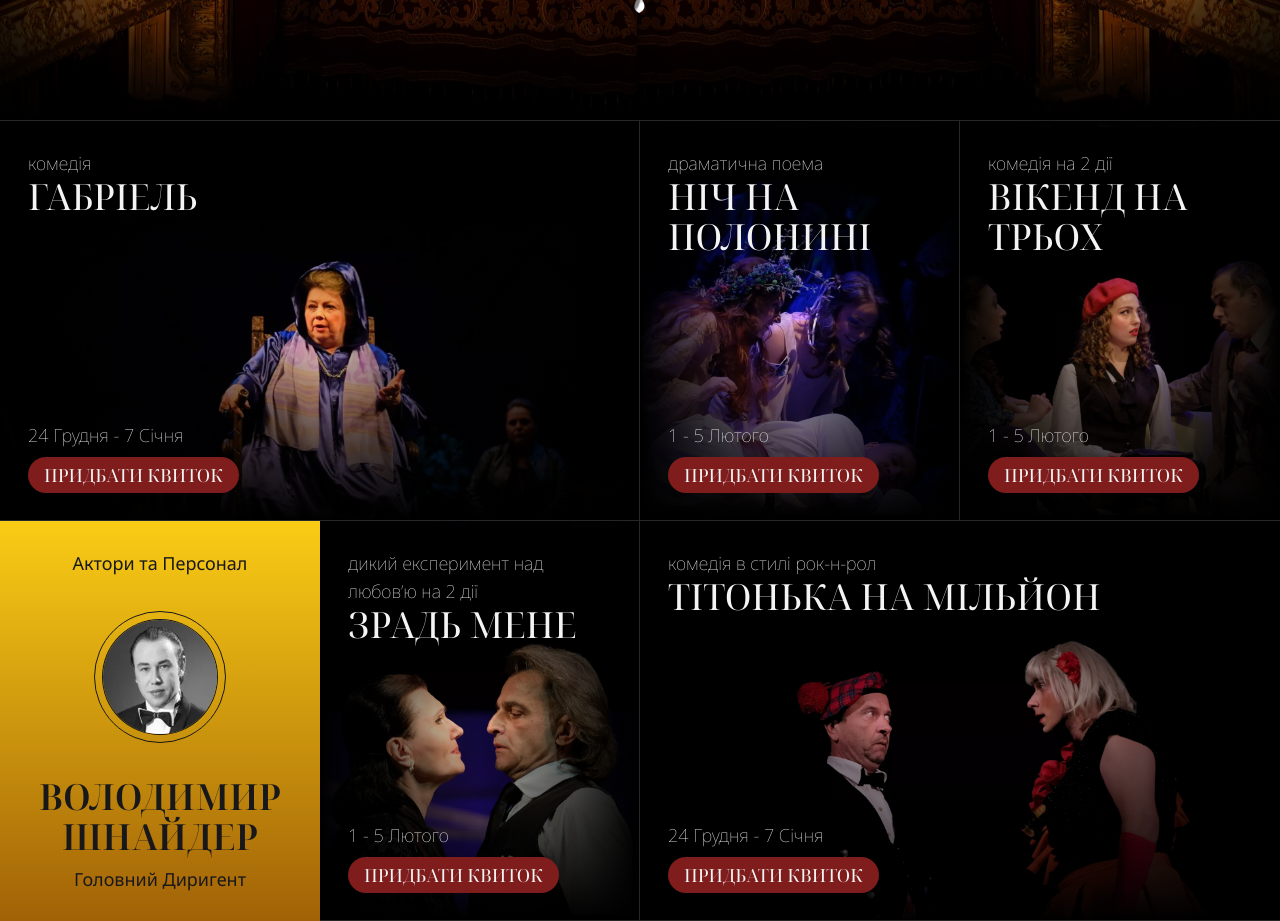
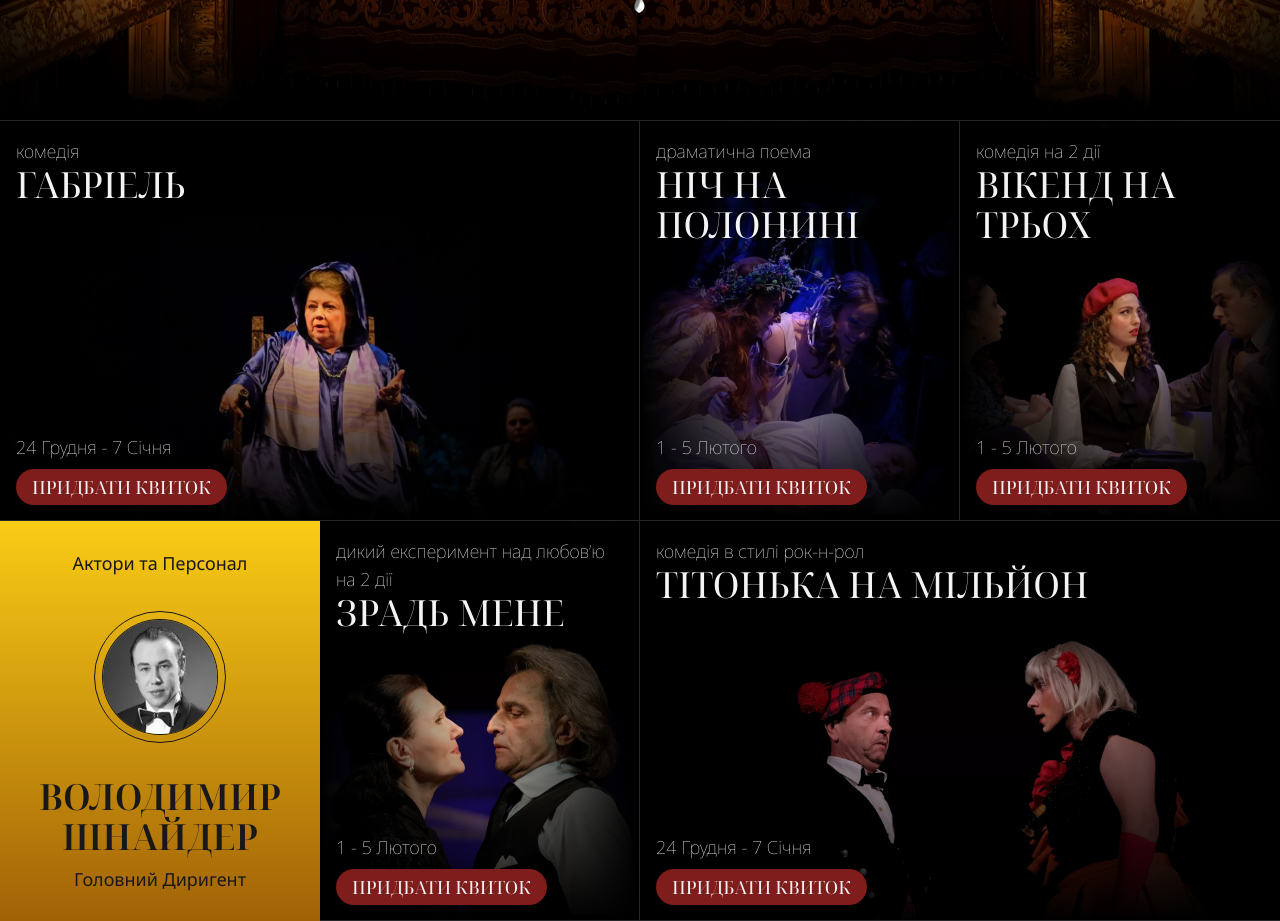
Before and after one commit to vberkoz/chernivtsi-theatre, a Next.js app: page / in a window 1280 px wide. Shown: the part 480-1401 px from the top of the page. Built offline with nearby package versions, Linux system fonts and the light colour scheme.

Commit message:
Update Premiere

```diff
--- a/src/components/Premiere.tsx
+++ b/src/components/Premiere.tsx
@@ -44,7 +44,7 @@ export default function Premiere({ data }: Props) {
       ></div>
 
       <div
-        className={`flex p-7 w-full h-[50vh] bg-[length:150%] ${
+        className={`flex p-4 w-full h-[50vh] bg-[length:150%] ${
           data.doubleWidth ? "lg:bg-[length:100%]" : "lg:bg-[length:175%]"
         } `}
         style={{
```
